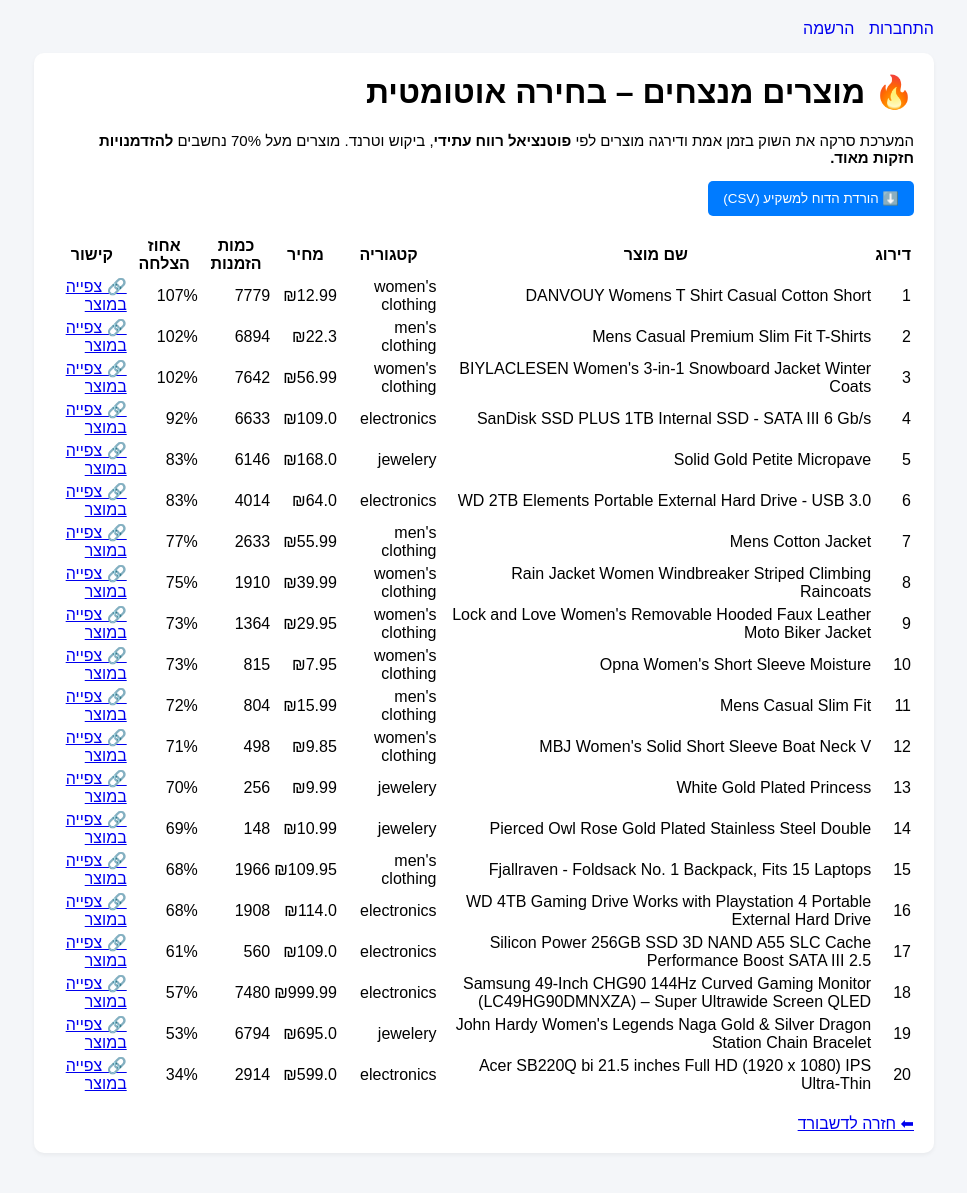
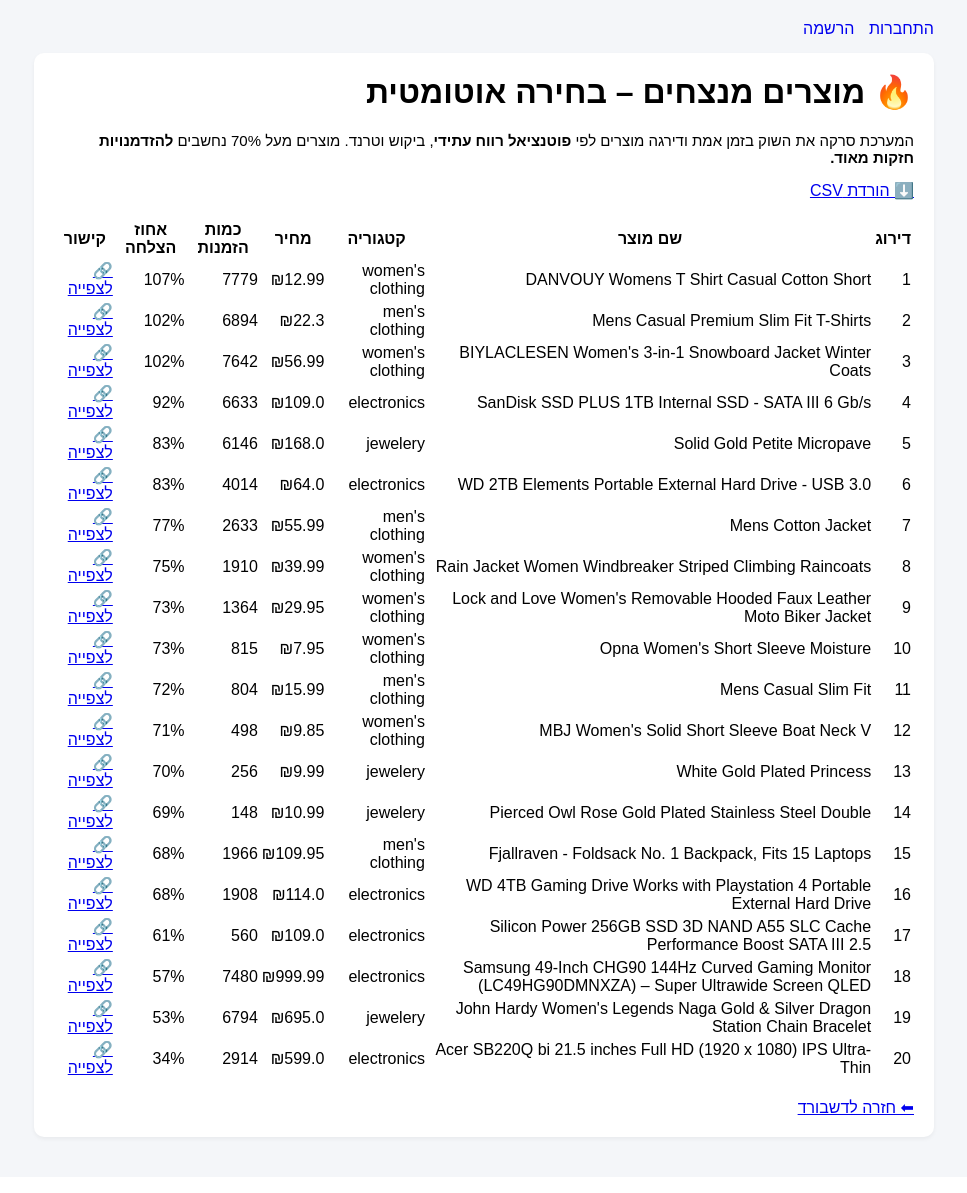
Before and after one commit to YehonatanBiton1/aicommerce, a Flask app: page /auto-pick in a window 1280 px wide. Shown: the whole page, without its empty margins (156-1123 px from the left). After the commit the page ends 1141 px from the top, so only its background shows below. Run offline with Flask 3, Linux system fonts and the light colour scheme; a user stored in the database is signed in.

Commit message:
fix product links and csv export

```diff
--- a/templates/auto_pick.html
+++ b/templates/auto_pick.html
@@ -12,9 +12,10 @@
 מוצרים מעל 70% נחשבים <b>להזדמנויות חזקות מאוד.</b>
 </p>
 
-<a href="/export-auto-pick-csv">
-    <button>⬇️ הורדת הדוח למשקיע (CSV)</button>
+<a href="{{ url_for('export_auto_pick_csv') }}">
+  ⬇️ הורדת CSV
 </a>
+
 
 <br><br>
 
@@ -60,8 +61,13 @@ tag-low
 
 
 <td>
-    <a href="{{ p.link }}" target="_blank">🔗 צפייה במוצר</a>
+  {% if p.link %}
+    <a href="{{ p.link }}" target="_blank">🔗 לצפייה</a>
+  {% else %}
+    אין קישור
+  {% endif %}
 </td>
+
 
 
 </tr>
```
